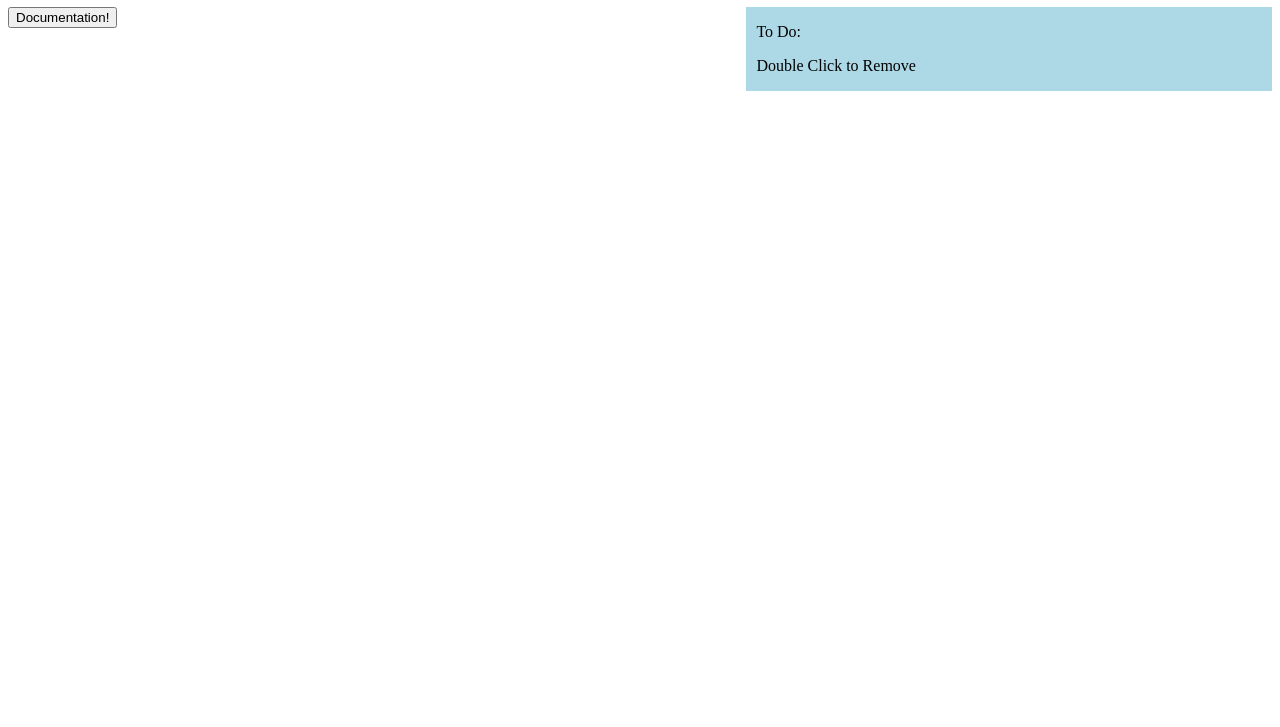
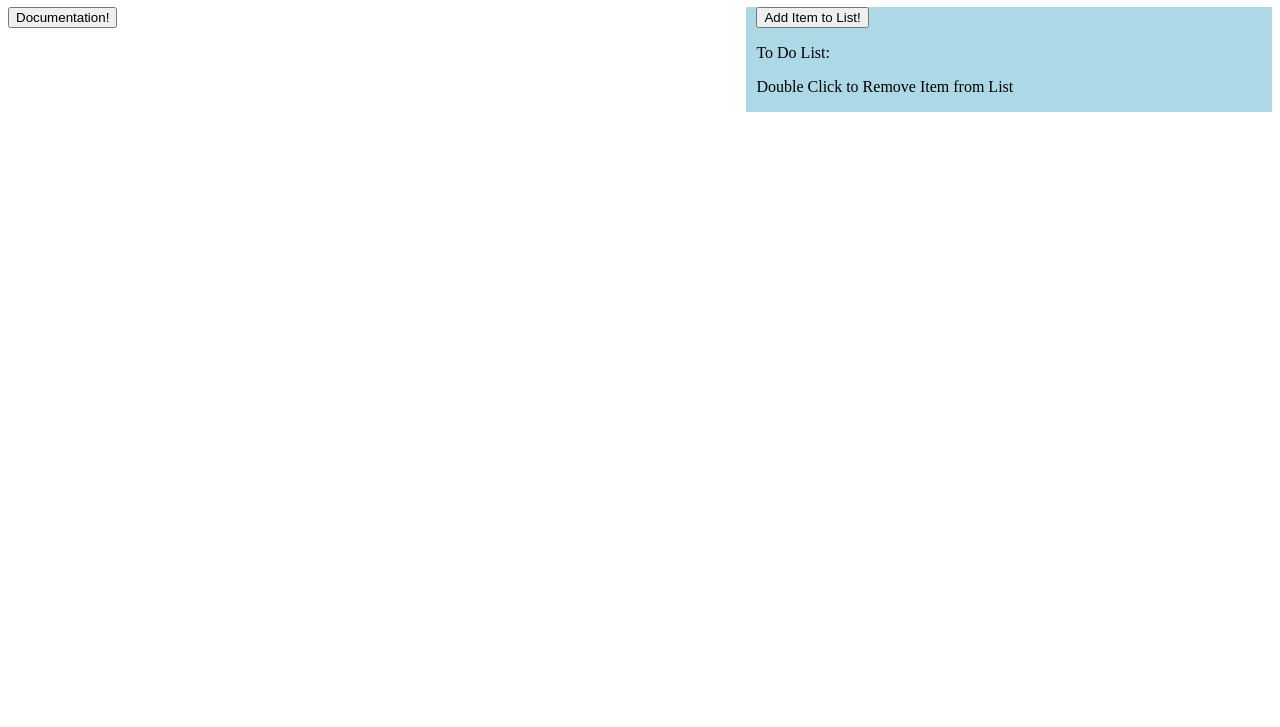
Before and after one commit to JohnComputerScience/Electrode, an Electron app: page mainWindow.html in a window 1280 px wide. Shown: the part 73-800 px from the top of the page. Drawn offline with Linux system fonts and the light colour scheme; no server answers.

Commit message:
added button to add tasks for To Do list

```diff
--- a/mainWindow.html
+++ b/mainWindow.html
@@ -16,9 +16,10 @@ aside{
     <h1>Cool App</h1>
 
     <aside>
-        <p>To Do: </p>
+        <button id="addItem" onclick="addItem()">Add Item to List!</button>
+        <p>To Do List: </p>
         <ul></ul>
-        <p> Double Click to Remove</p>
+        <p> Double Click to Remove Item from List</p>
     </aside>
     <button id="docWindow" onclick="docWindow()">Documentation!</button>
     <script>
@@ -33,13 +34,22 @@ aside{
             ipcRenderer.send('createDocWindow', 'docWindow');
         }
 
-        //catches add item
         ipcRenderer.on('item:add', function (e, item) {
             const li = document.createElement('li');
             const itemText = document.createTextNode(item);
             li.appendChild(itemText);
             ul.appendChild(li);
         });
+        /*
+        ipcRenderer.on('addItem', function (e, item) {
+            const li = document.createElement('li');
+            const itemText = document.createTextNode(item);
+            li.appendChild(itemText);
+            ul.appendChild(li);
+        });*/
+        function addItem() {
+            ipcRenderer.send('addItem', 'addWindow');
+        };
 
         //catches empty/clear item
         ipcRenderer.on('item:clear', function (e, item) {
```
Also changed, not shown: docWindow.html (+3 -6 lines), main.js (+8 -1 lines).
